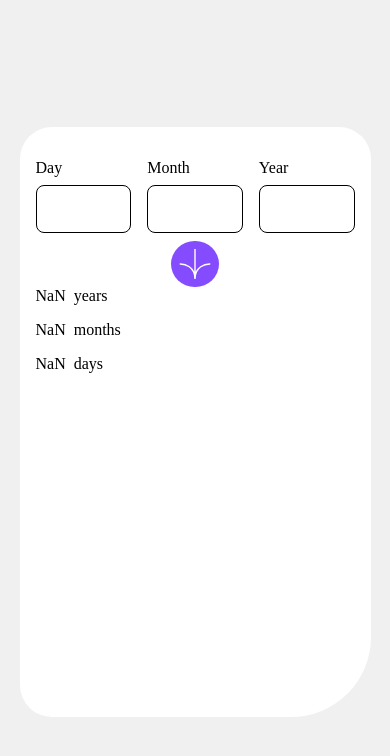
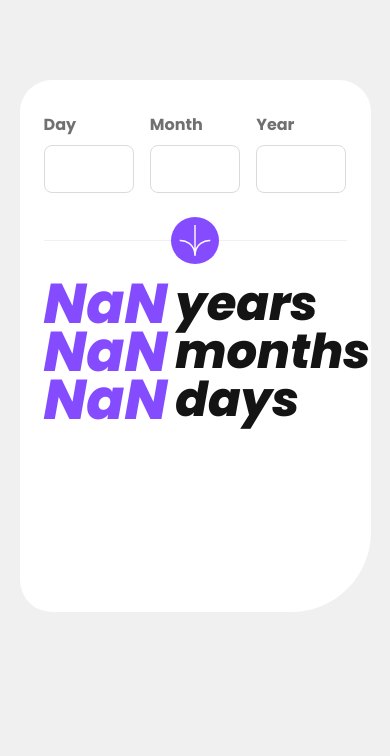
Before and after one commit to 8n9ght/age-calculator, a React (Create React App) app: page / in a window 390 px wide. Shown: the top 756 px of the page. Built offline with nearby package versions, Linux system fonts and the light colour scheme.

Commit message:
added final mobile style

```diff
--- a/src/App.js
+++ b/src/App.js
@@ -68,6 +68,7 @@ function App() {
             <input
               type="text"
               id="day"
+              maxLength={2}
               onChange={handleChangeDay}
             ></input>
             <p className="calculator__form__message"></p>
@@ -77,6 +78,7 @@ function App() {
             <input
               type="text"
               id="month"
+              maxLength={2}
               onChange={handleChangeMonth}
             ></input>
             <p className="calculator__form__message"></p>
@@ -87,6 +89,7 @@ function App() {
               type="text"
               id="year"
               onChange={handleChangeYear}
+              maxLength={4}
             ></input>
             <p className="calculator__form__message"></p>
           </article>
--- a/src/css/main.css
+++ b/src/css/main.css
@@ -1,3 +1,27 @@
+@font-face {
+  font-family: poppins;
+  src: url("./../../public/fonts/Poppins-Regular.ttf");
+}
+@font-face {
+  font-family: poppinsBold;
+  src: url("./../../public/fonts/Poppins-Bold.ttf");
+}
+@font-face {
+  font-family: poppinsBoldItalic;
+  src: url("./../../public/fonts/Poppins-BoldItalic.ttf");
+}
+@font-face {
+  font-family: poppinsItalic;
+  src: url("./../../public/fonts/Poppins-Italic.ttf");
+}
+@font-face {
+  font-family: poppinsXtra;
+  src: url("./../../public/fonts/Poppins-ExtraBold.ttf");
+}
+@font-face {
+  font-family: poppinsXtraItalic;
+  src: url("./../../public/fonts/Poppins-ExtraBoldItalic.ttf");
+}
 html, body, #root, .wrapper {
   width: 100%;
   height: 100%;
@@ -10,7 +34,7 @@ html {
 .wrapper {
   display: flex;
   justify-content: center;
-  align-items: center;
+  position: relative;
 }
 
 * {
@@ -28,23 +52,38 @@ html {
   display: flex;
   flex-direction: column;
   gap: 0.5rem;
+  font-family: poppinsBold;
+  color: hsl(0, 1%, 44%);
 }
 .calculator__form__inputs input {
   width: 100%;
   height: 3rem;
   border-radius: 0.5rem;
-  border: solid black 1px;
+  border: solid hsl(0, 0%, 86%) 1px;
   padding: 0.8rem;
+  font-family: poppinsBold;
+  appearance: none;
 }
 
 .calculator__age {
   display: flex;
   flex-direction: column;
-  gap: 1rem;
 }
 .calculator__age__item {
   display: flex;
   gap: 0.5rem;
+  align-items: end;
+  line-height: 3rem;
+}
+.calculator__age__item--num {
+  color: hsl(259, 100%, 65%);
+  font-size: 3.5rem;
+  font-family: poppinsXtraItalic;
+}
+.calculator__age__item--label {
+  color: hsl(0, 0%, 8%);
+  font-size: 3rem;
+  font-family: poppinsXtraItalic;
 }
 
 .calculator {
@@ -52,15 +91,19 @@ html {
   background: hsl(0, 0%, 100%);
   display: flex;
   flex-direction: column;
-  padding: 2rem 1rem;
+  padding: 2rem 1.5rem;
   border-radius: 2rem 2rem 5rem 2rem;
-  height: 70%;
+  height: 63%;
+  gap: 1rem;
+  position: absolute;
+  top: 5rem;
 }
 
 .calculator__divider {
   display: flex;
   justify-content: center;
   align-items: center;
+  position: relative;
 }
 .calculator__divider__img {
   background: hsl(259, 100%, 65%);
@@ -68,6 +111,14 @@ html {
   width: 3rem;
   padding: 0.5rem;
   border-radius: 50%;
+  position: relative;
+  z-index: 1;
+}
+.calculator__divider__line {
+  background: hsl(0, 0%, 94%);
+  height: 0.1rem;
+  width: 100%;
+  position: absolute;
 }
 
 /*# sourceMappingURL=main.css.map */
--- /dev/null
+++ b/src/scss/abstracts/_typo.scss
@@ -0,0 +1,27 @@
+@font-face {
+    font-family: poppins;
+    src: url('./../../public/fonts/Poppins-Regular.ttf');
+}
+
+@font-face {
+    font-family: poppinsBold;
+    src: url('./../../public/fonts/Poppins-Bold.ttf');
+}
+@font-face {
+    font-family: poppinsBoldItalic;
+    src: url('./../../public/fonts/Poppins-BoldItalic.ttf');
+}
+
+@font-face {
+    font-family: poppinsItalic;
+    src: url('./../../public/fonts/Poppins-Italic.ttf');
+}
+
+@font-face {
+    font-family: poppinsXtra;
+    src: url('./../../public/fonts/Poppins-ExtraBold.ttf');
+}
+@font-face {
+    font-family: poppinsXtraItalic;
+    src: url('./../../public/fonts/Poppins-ExtraBoldItalic.ttf');
+}
--- a/src/scss/base/_base.scss
+++ b/src/scss/base/_base.scss
@@ -10,5 +10,5 @@ html{
 .wrapper{
     display: flex;
     justify-content: center;
-    align-items: center;
+    position: relative;
 }
--- a/src/scss/components/_age.scss
+++ b/src/scss/components/_age.scss
@@ -2,10 +2,21 @@
     &__age{
         display: flex;
         flex-direction: column;
-        gap: 1rem;
         &__item{
             display: flex;
             gap: .5rem;
+            align-items:end;
+            line-height: 3rem;
+            &--num{
+                color: hsl(259, 100%, 65%);
+                font-size: 3.5rem;
+                font-family: poppinsXtraItalic;
+            }
+            &--label{
+                color: hsl(0, 0%, 8%);
+                font-size: 3rem;
+                font-family: poppinsXtraItalic;
+            }
         }
     }
 }
--- a/src/scss/components/_calculator.scss
+++ b/src/scss/components/_calculator.scss
@@ -3,7 +3,10 @@
     background: hsl(0, 0%, 100%);
     display: flex;
     flex-direction: column;
-    padding: 2rem 1rem;
+    padding: 2rem 1.5rem;
     border-radius: 2rem 2rem 5rem 2rem;
-    height: 70%;
+    height: 63%;
+    gap: 1rem;
+    position: absolute;
+    top: 5rem;
 }
--- a/src/scss/components/_divider.scss
+++ b/src/scss/components/_divider.scss
@@ -3,12 +3,21 @@
         display: flex;
         justify-content: center;
         align-items: center;
+        position: relative;
         &__img{
             background: hsl(259, 100%, 65%);
             height: auto;
             width: 3rem;
             padding: .5rem;
             border-radius: 50%;
+            position: relative;
+            z-index: 1;
+        }
+        &__line{
+            background: hsl(0, 0%, 94%);
+            height: 0.1rem;
+            width: 100%;
+            position: absolute;
         }
     }
 }
--- a/src/scss/components/_form.scss
+++ b/src/scss/components/_form.scss
@@ -7,12 +7,16 @@
             display: flex;
             flex-direction: column;
             gap: .5rem;
+            font-family: poppinsBold;
+            color: hsl(0, 1%, 44%);
             & input{
                 width: 100%;
                 height: 3rem;
                 border-radius: .5rem;
-                border: solid black 1px;
+                border: solid hsl(0, 0%, 86%) 1px;
                 padding: .8rem;
+                font-family: poppinsBold;
+                appearance: none;
             }
         }
     }
--- a/src/scss/main.scss
+++ b/src/scss/main.scss
@@ -1,4 +1,5 @@
 @import 'abstracts/variables';
+@import 'abstracts/typo';
 
 @import 'base/base';
 @import 'base/reset';
```
Also changed, not shown: 1 other file (tests, documents, lock files or other folders).
